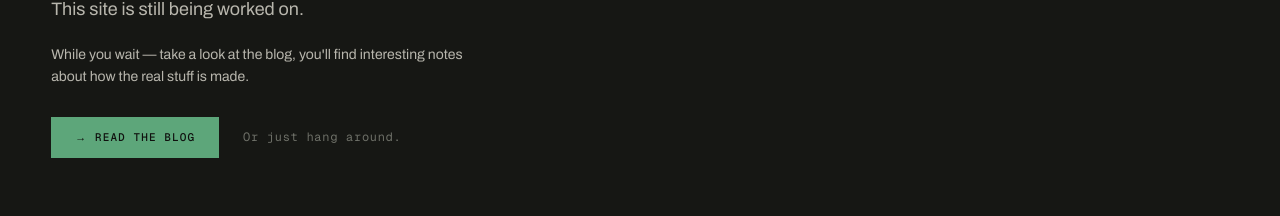
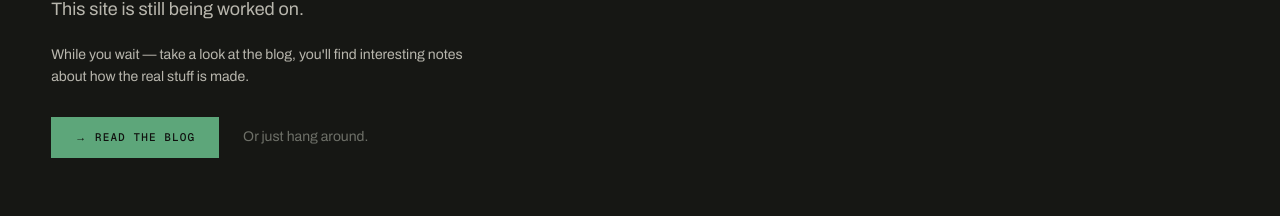
Before and after one commit to Sucu-Syndicate/silverline-portfolio, a Next.js app: page / in a window 1280 px wide. Shown: the part 1077-1293 px from the top of the page. Built offline with nearby package versions, Linux system fonts and the light colour scheme.

Commit message:
[PTASK-007] WipBand: 'Or just hang around' — Archivo, not Geist Mono

```diff
--- a/components/sections/WipBand.tsx
+++ b/components/sections/WipBand.tsx
@@ -86,9 +86,8 @@ export default function WipBand() {
 
             <span
               style={{
-                fontFamily: 'var(--font-mono)',
-                fontSize: 12,
-                letterSpacing: '0.06em',
+                fontFamily: 'var(--font-structure)',
+                fontSize: 14,
                 color: 'var(--text-dim)',
               }}
             >
```
